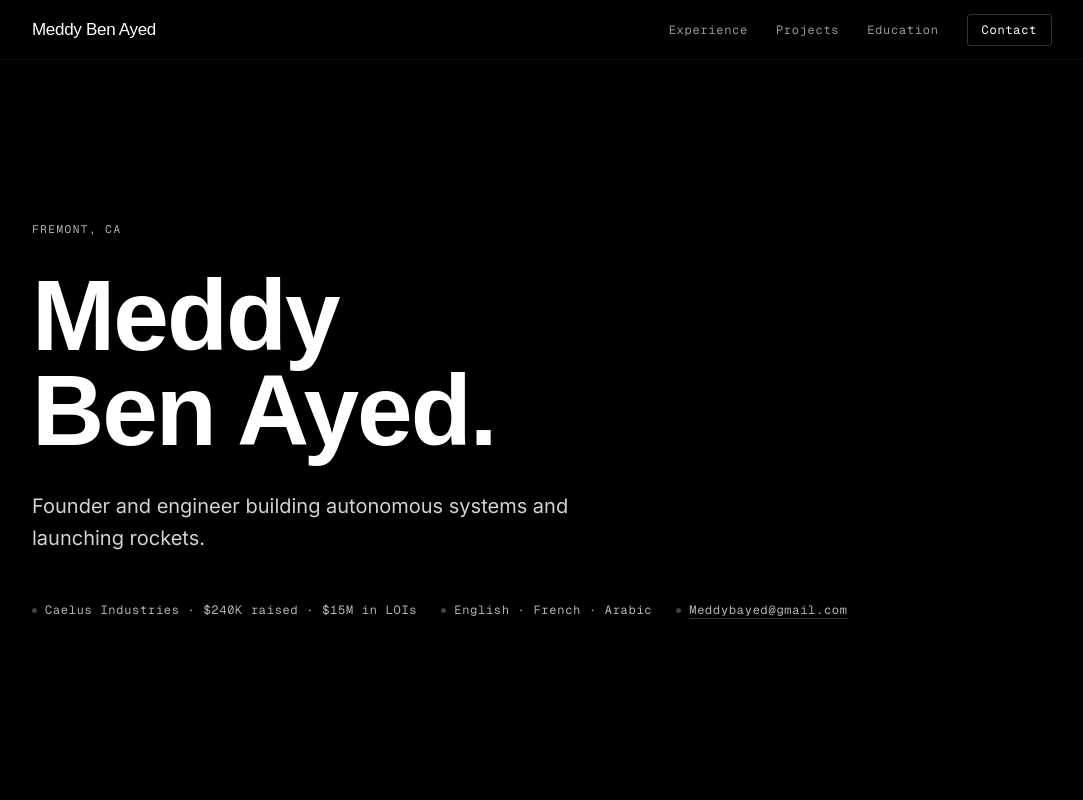
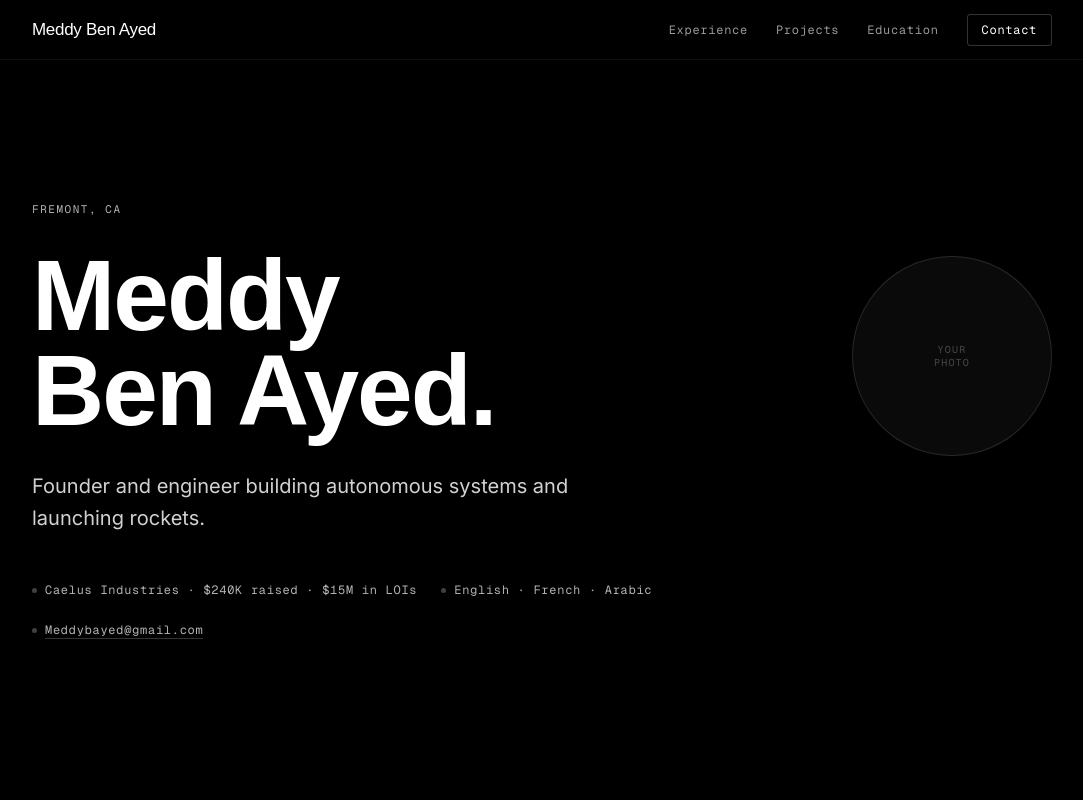
Before and after one commit to stygmatic/meddy-portfolio, an Astro site: page / in a window 1280 px wide. Shown: the top 800 px of the page, without its empty margins (98-1181 px from the left). Built offline with nearby package versions, Linux system fonts and the light colour scheme; Astro itself is replaced by a stand-in of ours; a web font is replaced by a local one.

Commit message:
Add photo circle to hero, brighten text

```diff
--- a/src/pages/index.astro
+++ b/src/pages/index.astro
@@ -6,11 +6,13 @@ import Layout from '../layouts/Layout.astro';
 <!-- ─── HERO ─── -->
 <section class="hero">
   <div class="hero-tag">FREMONT, CA</div>
-  <h1 class="hero-name">Meddy<br/>Ben Ayed.</h1>
-  <p class="hero-desc">
-    Founder and engineer building autonomous systems and launching rockets.
-  </p>
-  <div class="hero-meta">
+  <div class="hero-layout">
+    <div class="hero-text">
+      <h1 class="hero-name">Meddy<br/>Ben Ayed.</h1>
+      <p class="hero-desc">
+        Founder and engineer building autonomous systems and launching rockets.
+      </p>
+      <div class="hero-meta">
     <div class="hero-meta-item">
       <div class="hero-meta-dot"></div>
       <span class="hero-meta-text">Caelus Industries · $240K raised · $15M in LOIs</span>
@@ -22,6 +24,13 @@ import Layout from '../layouts/Layout.astro';
     <div class="hero-meta-item">
       <div class="hero-meta-dot"></div>
       <span class="hero-meta-text"><a href="mailto:Meddybayed@gmail.com" style="color:inherit;border-bottom:1px solid rgba(255,255,255,0.2);">Meddybayed@gmail.com</a></span>
+    </div>
+  </div>
+    </div>
+    <div class="hero-photo-wrap">
+      <div class="hero-photo">
+        <div class="hero-photo-placeholder">YOUR<br/>PHOTO</div>
+      </div>
     </div>
   </div>
 </section>
--- a/src/styles/global.css
+++ b/src/styles/global.css
@@ -66,6 +66,29 @@ nav {
   padding: 120px 40px 80px;
   max-width: var(--max); margin: 0 auto;
   position: relative;
+}
+.hero-layout {
+  display: flex; align-items: flex-start;
+  gap: 60px; width: 100%;
+}
+.hero-text { flex: 1; display: flex; flex-direction: column; }
+.hero-photo-wrap { flex-shrink: 0; padding-top: 8px; }
+.hero-photo {
+  width: 200px; height: 200px; border-radius: 50%;
+  border: 1px solid rgba(255,255,255,0.12);
+  background: rgba(255,255,255,0.04);
+  display: flex; align-items: center; justify-content: center;
+  overflow: hidden;
+}
+.hero-photo img { width: 100%; height: 100%; object-fit: cover; }
+.hero-photo-placeholder {
+  font-family: var(--font-mono); font-size: 10px;
+  letter-spacing: 0.12em; color: rgba(255,255,255,0.25);
+  text-align: center; padding: 16px;
+}
+@media (max-width: 640px) {
+  .hero-layout { flex-direction: column-reverse; gap: 32px; }
+  .hero-photo { width: 120px; height: 120px; }
 }
 .hero-tag {
   font-family: var(--font-mono); font-size: 11px;
```
